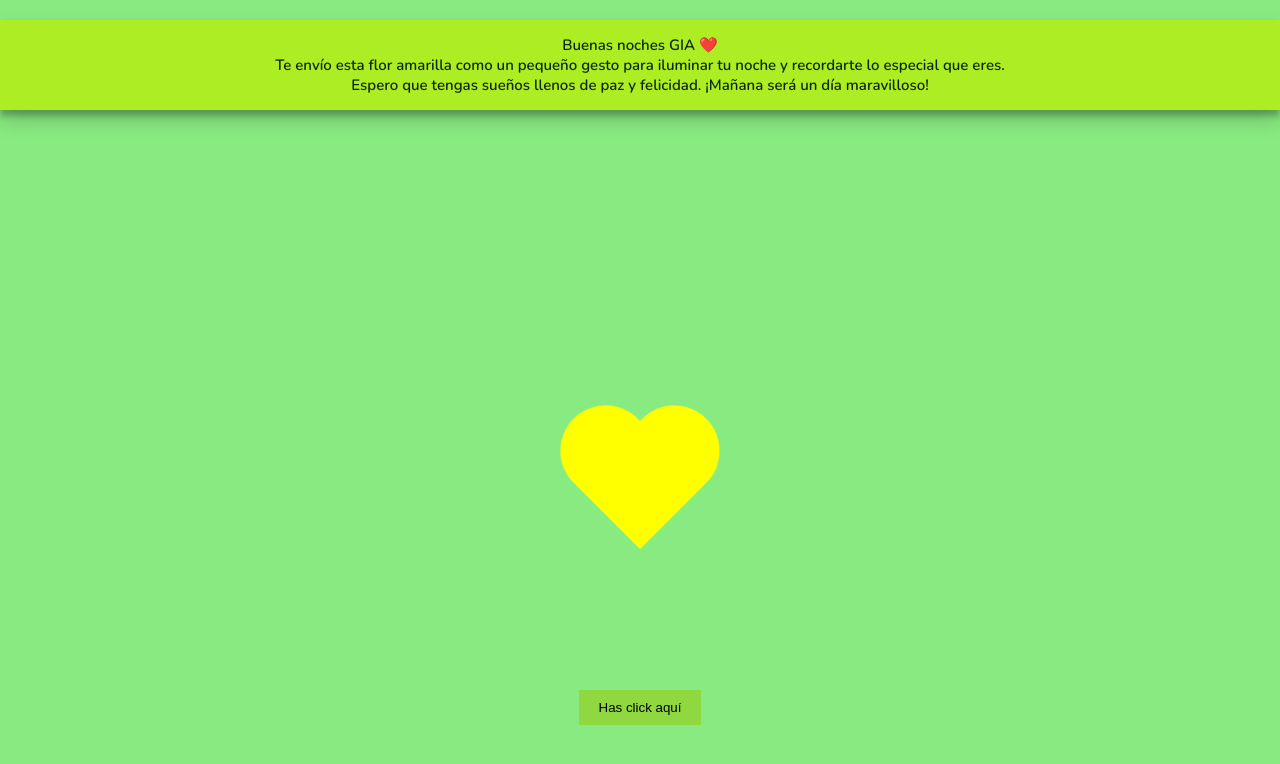
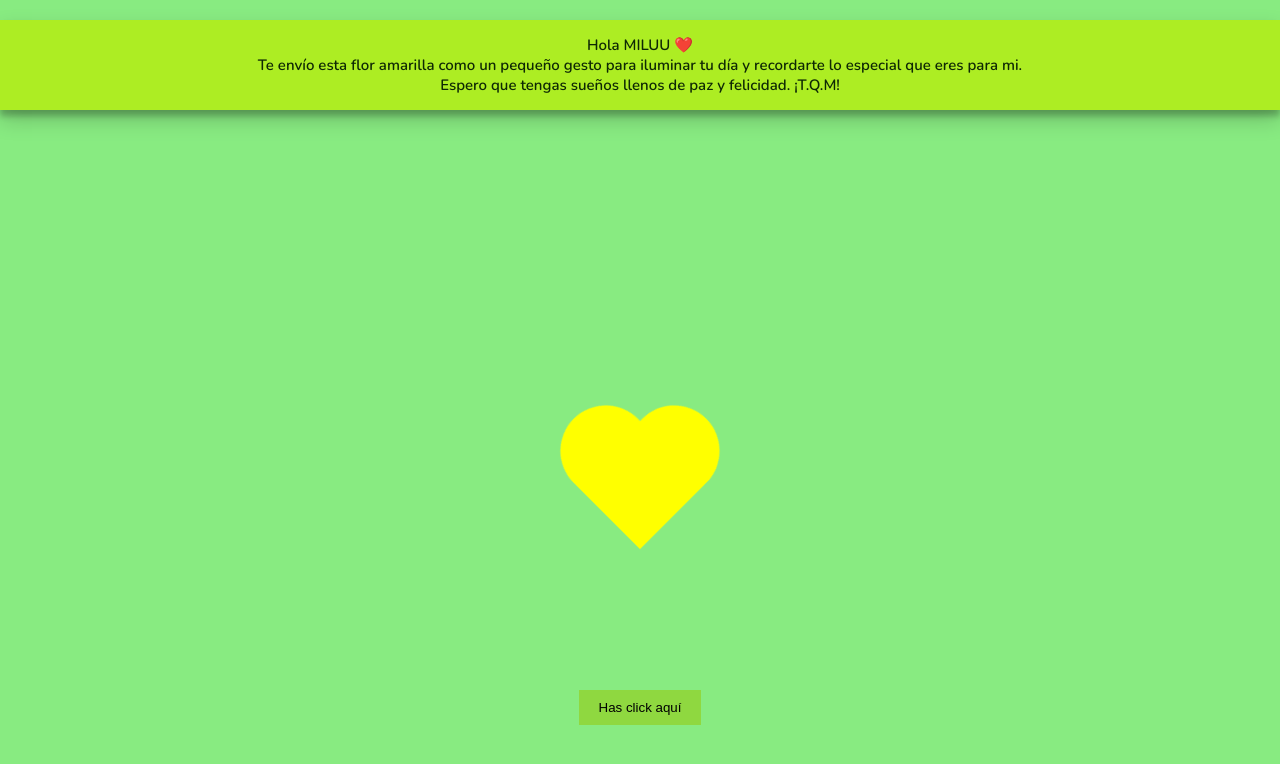
Before and after one commit to Vladimir1292/flores-amarillas-2, a plain HTML site: page index.html in a window 1280 px wide. Drawn offline with nearby package versions, Linux system fonts and the light colour scheme.

Commit message:
index.html

```diff
--- a/index.html
+++ b/index.html
@@ -117,8 +117,8 @@
 </head>
 <body>
     <div class="back">
-        <div class="bday">Buenas noches GIA &#x2764;&#xfe0f;
-            <br>Te envío esta flor amarilla como un pequeño gesto para iluminar tu noche y recordarte lo especial que eres.<br> Espero que tengas sueños llenos de paz y felicidad. ¡Mañana será un día maravilloso!</div>
+        <div class="bday">Hola MILUU &#x2764;&#xfe0f;
+            <br>Te envío esta flor amarilla como un pequeño gesto para iluminar tu día y recordarte lo especial que eres para mi.<br> Espero que tengas sueños llenos de paz y felicidad. ¡T.Q.M!</div>
 
         <div class="elements">
             <div class="heart"></div>
```
